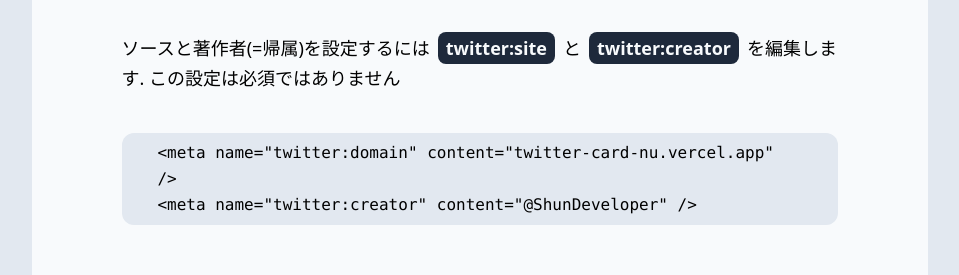
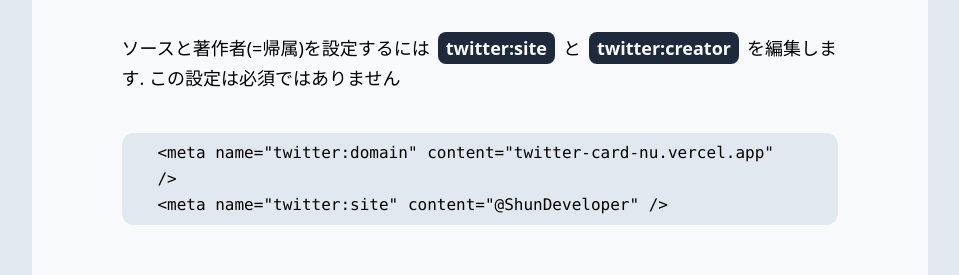
Before and after one commit to ShunDeveloper/twitter_card, a Next.js app: page / in a window 1280 px wide. Shown: the part 880-1155 px from the top of the page, without its empty margins (160-1119 px from the left). Built offline with nearby package versions, Linux system fonts and the light colour scheme.

Commit message:
fix meta

```diff
--- a/pages/index.tsx
+++ b/pages/index.tsx
@@ -9,7 +9,7 @@
   const code_attribution1: string =
     '<meta name="twitter:domain" content="twitter-card-nu.vercel.app" />';
   const code_attribution2: string =
-    '<meta name="twitter:creator" content="@ShunDeveloper" />';
+    '<meta name="twitter:site" content="@ShunDeveloper" />';
   const code_image: string =
     '<meta name="twitter:image" content="/path_to_image_dir/TwitterCard.png" />';
   const code_image_alt: string =
@@ -26,7 +26,6 @@
         <link rel="icon" href="/favicon.ico" />
         <meta name="twitter:card" content="summary_large_image" />
         <meta name="twitter:site" content="@ShunDeveloper" />
-        <meta name="twitter:domain" content="twitter-card-nu.vercel.app" />
         <meta name="twitter:image" content="/TwitterCard.png" />
         <meta
           name="twitter:image:alt"
```
